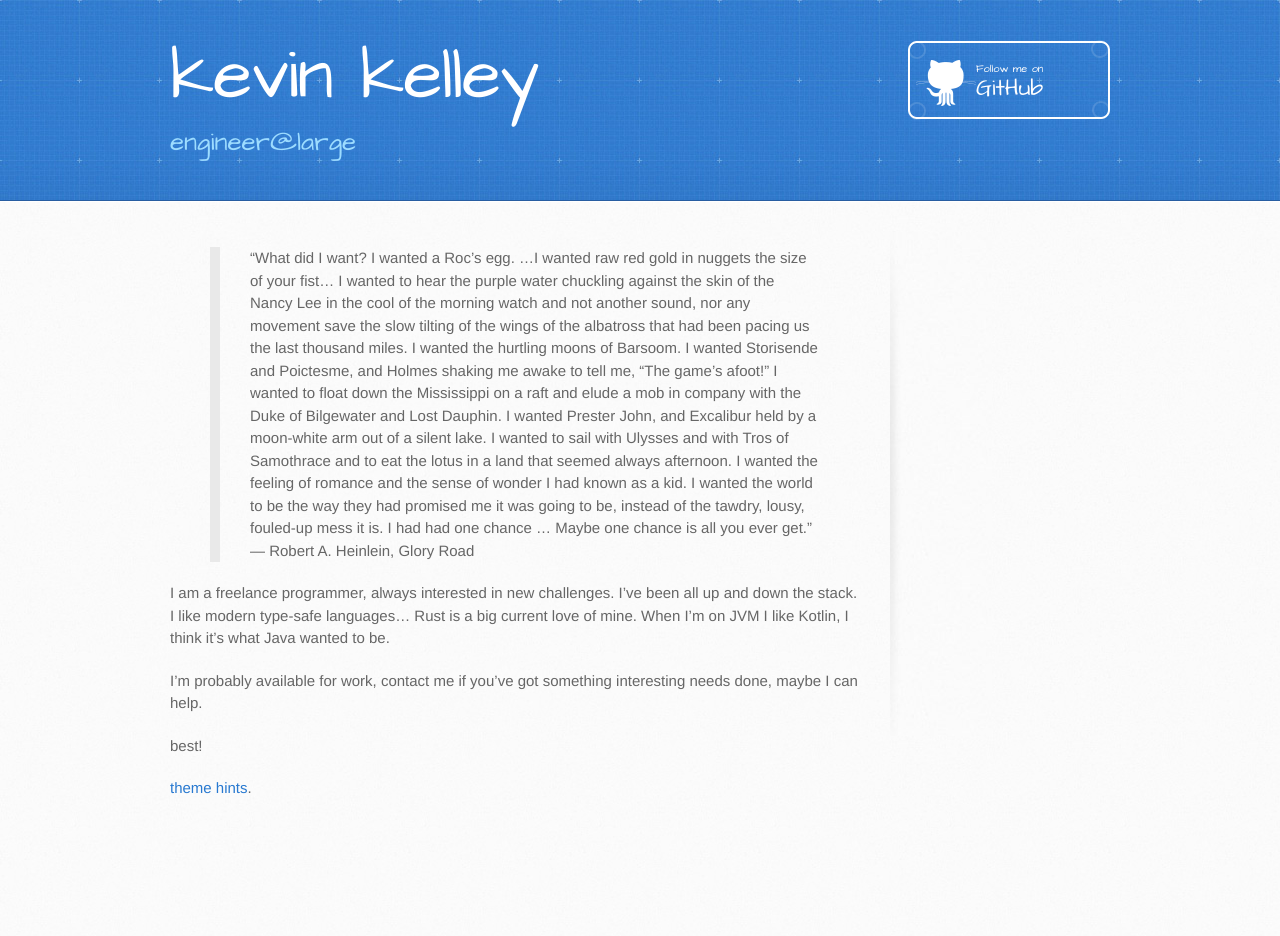
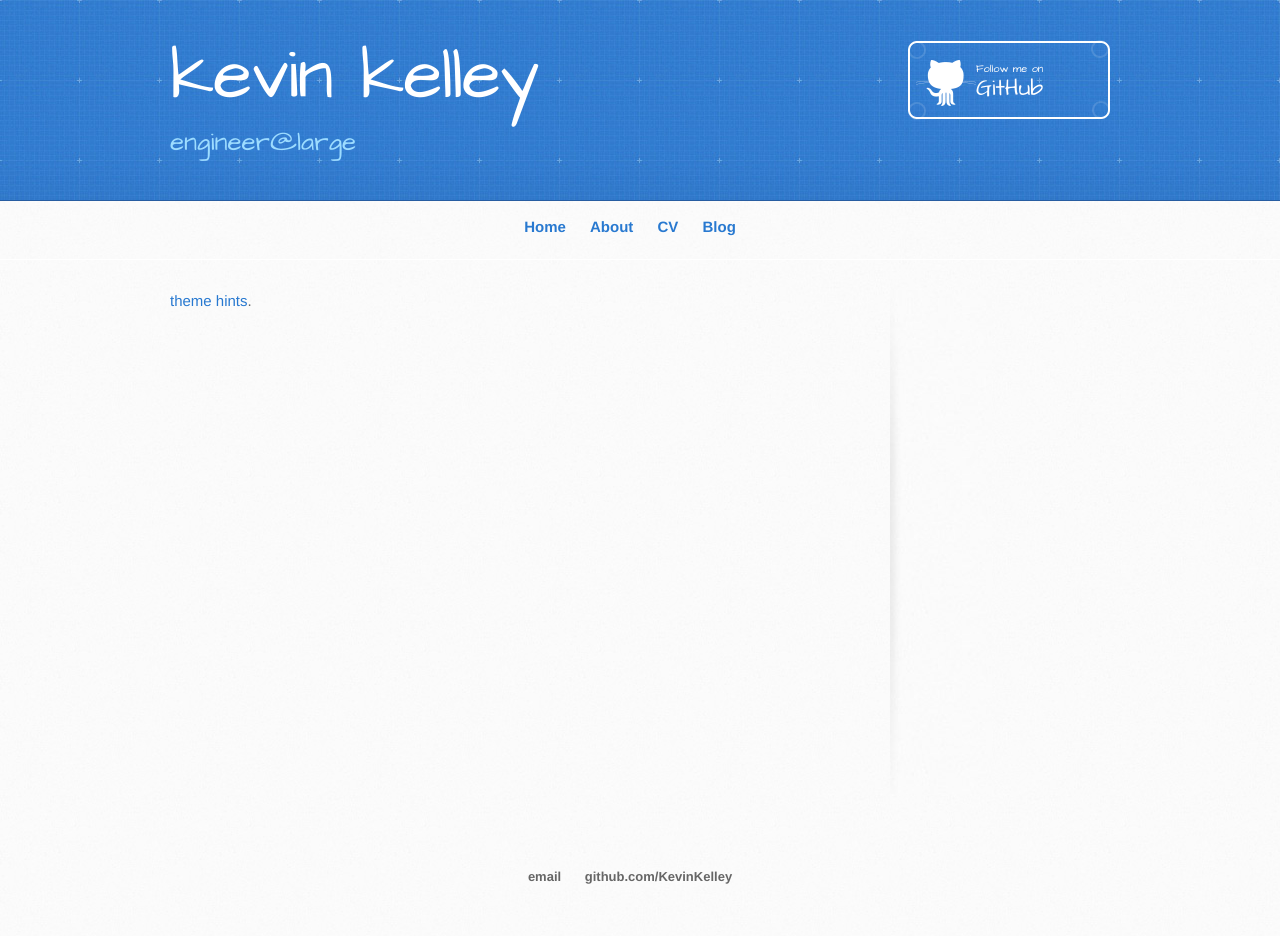
Before and after one commit to KevinKelley/KevinKelley.github.io, a Jekyll site: the page built from index.md, in a window 1280 px wide. Built offline with Jekyll 4.4.1, drawn with Linux system fonts in a browser that asks for light colours; before the commit the page ends 900 px from its top, so only the background shows below that.

Commit message:
center nav

```diff
--- a/_config.yml
+++ b/_config.yml
@@ -3,5 +3,5 @@ description: engineer@large
 show_downloads: false
 google_analytics:
 theme: jekyll-theme-architect
-plugins:
-  - jekyll-sitemap
+# plugins:
+#   - jekyll-sitemap
--- a/_layouts/default.html
+++ b/_layouts/default.html
@@ -30,6 +30,15 @@
       </div>
     </header>
 
+    <nav>
+    		<ul>
+        		<li><a href="/">Home</a></li>
+	        	<li><a href="/about">About</a></li>
+        		<li><a href="/cv">CV</a></li>
+        		<li><a href="/blog">Blog</a></li>
+    		</ul>
+		</nav>
+
     <div id="content-wrapper">
       <div class="inner clearfix">
         <section id="main-content">
@@ -55,6 +64,13 @@
       </div>
     </div>
 
+    <footer>
+    		<ul>
+        		<li><a href="mailto:kevin@kelleysoft.com">email</a></li>
+        		<li><a href="https://github.com/KevinKelley">github.com/KevinKelley</a></li>
+			</ul>
+		</footer>
+
     {% if site.google_analytics %}
       <script>
         (function(i,s,o,g,r,a,m){i['GoogleAnalyticsObject']=r;i[r]=i[r]||function(){
--- a/assets/css/style.scss
+++ b/assets/css/style.scss
@@ -2,3 +2,16 @@
 ---
 
 @import 'jekyll-theme-architect';
+
+
+nav ul, footer ul {
+    font-family:'Helvetica', 'Arial', 'Sans-Serif';
+    padding: 0px;
+    list-style: none;
+    font-weight: bold;
+    text-align:center;
+}
+nav ul li, footer ul li {
+    display: inline;
+    margin-right: 20px;
+}
--- a/index.md
+++ b/index.md
@@ -2,13 +2,5 @@
 layout: default
 ---
 
-> “What did I want? I wanted a Roc's egg.  ...I wanted raw red gold in nuggets the size of your fist... I wanted to hear the purple water chuckling against the skin of the Nancy Lee in the cool of the morning watch and not another sound, nor any movement save the slow tilting of the wings of the albatross that had been pacing us the last thousand miles.  I wanted the hurtling moons of Barsoom. I wanted Storisende and Poictesme, and Holmes shaking me awake to tell me, "The game's afoot!"  I wanted to float down the Mississippi on a raft and elude a mob in company with the Duke of Bilgewater and Lost Dauphin.  I wanted Prester John, and Excalibur held by a moon-white arm out of a silent lake.  I wanted to sail with Ulysses and with Tros of Samothrace and to eat the lotus in a land that seemed always afternoon.  I wanted the feeling of romance and the sense of wonder I had known as a kid.  I wanted the world to be the way they had promised me it was going to be, instead of the tawdry, lousy, fouled-up mess it is.  I had had one chance ... Maybe one chance is all you ever get.”
-> ― Robert A. Heinlein, Glory Road
-
-I am a freelance programmer, always interested in new challenges.  I've been all up and down the stack.  I like modern type-safe languages... Rust is a big current love of mine.  When I'm on JVM I like Kotlin, I think it's what Java wanted to be.
-
-I'm probably available for work, contact me if you've got something interesting needs done, maybe I can help.
-
-best!
 
 [theme hints](./hints.html).
```
Also changed, not shown: about.md (added, +12 -0 lines), cv/index.md (added, +5 -0 lines), stylesheets/stylesheet.css (line endings or trailing spaces), 2 other files.
